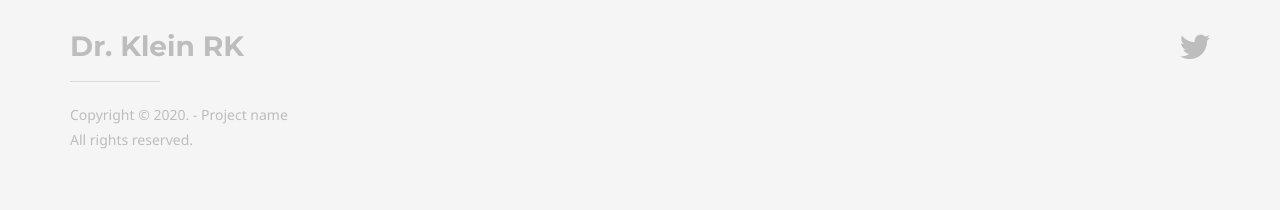
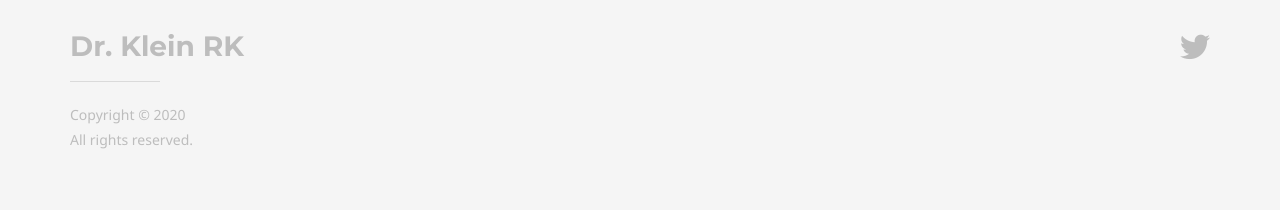
Before and after one commit to drklein-rk/api-drkleinrk, a Jekyll site: the page built from index.md, in a window 1280 px wide. Shown: the part 938-1148 px from the top of the page. Built offline with Jekyll 4.4.1, drawn with Linux system fonts in a browser that asks for light colours; some web fonts are replaced.

Commit message:
Update _config.yml

```diff
--- a/_config.yml
+++ b/_config.yml
@@ -18,7 +18,7 @@ doks:
             logo:
                 text: Dr. Klein RK
                 image:
-            copyright: Copyright &copy; 2020. - Project name <br>All rights reserved.
+            copyright: Copyright &copy; 2020<br>All rights reserved.
         social_list:
             - network_name: twitter
               profile_url: '#'
```
